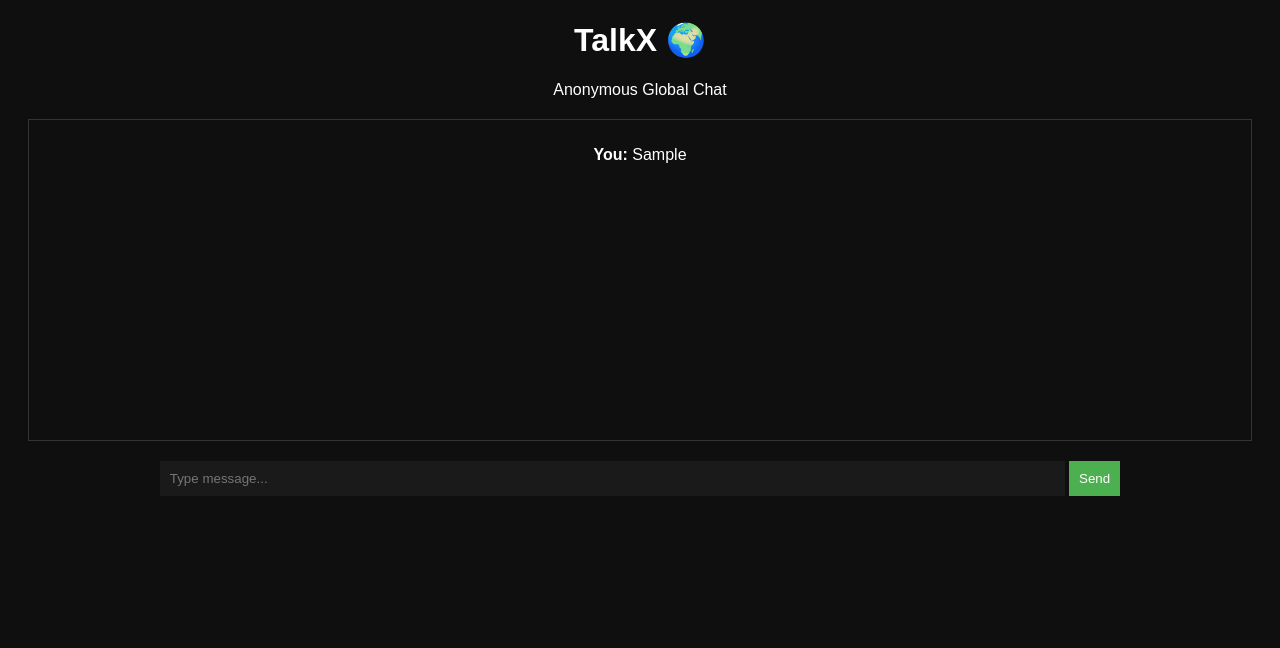
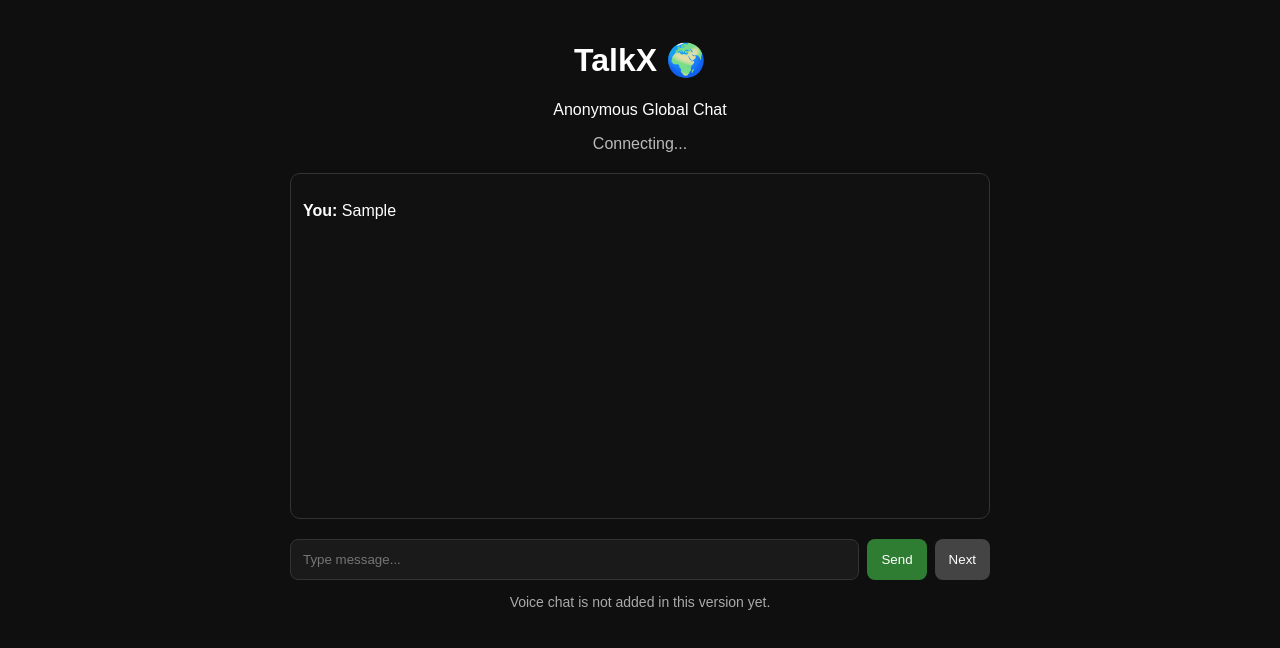
Before and after one commit to khanarshad1102-arch/TalkX, a website: page index.html in a window 1280 px wide. Both pictures are taken after typing "Sample" into the empty fields and a click on the button "Send". Drawn offline with nearby package versions, Linux system fonts and the light colour scheme.

Commit message:
Update index.html

```diff
--- a/index.html
+++ b/index.html
@@ -1,48 +1,138 @@
 <!DOCTYPE html>
 <html>
 <head>
+  <meta charset="UTF-8" />
+  <meta name="viewport" content="width=device-width, initial-scale=1.0" />
   <title>TalkX</title>
   <style>
-    body { background:#0f0f0f; color:white; text-align:center; font-family:Arial; }
-    #chat { height:300px; overflow:auto; border:1px solid #333; margin:20px; padding:10px; }
-    input { padding:10px; width:70%; background:#1a1a1a; color:white; border:none; }
-    button { padding:10px; background:#4caf50; color:white; border:none; }
+    body {
+      background: #0f0f0f;
+      color: white;
+      text-align: center;
+      font-family: Arial, sans-serif;
+      margin: 0;
+      padding: 20px;
+    }
+    .wrap {
+      max-width: 700px;
+      margin: 0 auto;
+    }
+    #status {
+      margin: 12px 0;
+      color: #bbbbbb;
+    }
+    #chat {
+      height: 320px;
+      overflow: auto;
+      border: 1px solid #333;
+      margin: 20px 0;
+      padding: 12px;
+      text-align: left;
+      background: #111;
+      border-radius: 10px;
+    }
+    .controls {
+      display: flex;
+      gap: 8px;
+    }
+    input {
+      flex: 1;
+      padding: 12px;
+      background: #1a1a1a;
+      color: white;
+      border: 1px solid #333;
+      border-radius: 8px;
+    }
+    button {
+      padding: 12px 14px;
+      background: #2e7d32;
+      color: white;
+      border: none;
+      border-radius: 8px;
+    }
+    .secondary {
+      background: #444;
+    }
+    .note {
+      margin-top: 14px;
+      color: #aaa;
+      font-size: 14px;
+    }
   </style>
 </head>
 <body>
-
+  <div class="wrap">
     <h1>TalkX 🌍</h1>
     <p>Anonymous Global Chat</p>
-
+    <div id="status">Connecting...</div>
     <div id="chat"></div>
-
+    <div class="controls">
       <input id="msg" placeholder="Type message..." />
       <button onclick="send()">Send</button>
+      <button class="secondary" onclick="nextUser()">Next</button>
+    </div>
+    <div class="note">Voice chat is not added in this version yet.</div>
+  </div>
 
-<script src="https://cdn.socket.io/4.5.4/socket.io.min.js"></script>
-
+  <script src="https://cdn.socket.io/4.7.5/socket.io.min.js"></script>
   <script>
     const socket = io("https://talkx.onrender.com", {
       transports: ["websocket", "polling"]
     });
 
     const chat = document.getElementById("chat");
+    const statusEl = document.getElementById("status");
+    const input = document.getElementById("msg");
+
+    function addLine(html) {
+      chat.innerHTML += "<p>" + html + "</p>";
+      chat.scrollTop = chat.scrollHeight;
+    }
+
+    socket.on("connect", () => {
+      statusEl.innerText = "Connected to server";
+    });
+
+    socket.on("waiting", () => {
+      statusEl.innerText = "Waiting for stranger...";
+      addLine("<i>Waiting for stranger...</i>");
+    });
 
     socket.on("connected", () => {
-  chat.innerHTML += "<p><i>Connected to stranger</i></p>";
+      statusEl.innerText = "Connected to stranger";
+      addLine("<b>Connected to stranger</b>");
     });
 
     socket.on("message", (msg) => {
-  chat.innerHTML += "<p><b>Stranger:</b> " + msg + "</p>";
+      addLine("<b>Stranger:</b> " + msg);
+    });
+
+    socket.on("partner-disconnected", () => {
+      statusEl.innerText = "Stranger left. Looking for new stranger...";
+      addLine("<i>Stranger disconnected</i>");
+    });
+
+    socket.on("disconnect", () => {
+      statusEl.innerText = "Disconnected from server";
+      addLine("<i>Server disconnected</i>");
     });
 
     function send() {
-  const input = document.getElementById("msg");
-  socket.emit("message", input.value);
-  chat.innerHTML += "<p><b>You:</b> " + input.value + "</p>";
+      const text = input.value.trim();
+      if (!text) return;
+      socket.emit("message", text);
+      addLine("<b>You:</b> " + text);
       input.value = "";
     }
+
+    function nextUser() {
+      socket.emit("next");
+      addLine("<i>Searching for next stranger...</i>");
+    }
+
+    input.addEventListener("keydown", (e) => {
+      if (e.key === "Enter") send();
+    });
   </script>
-
 </body>
 </html>
```
Lines whose indentation alone changed are shown as unchanged.
